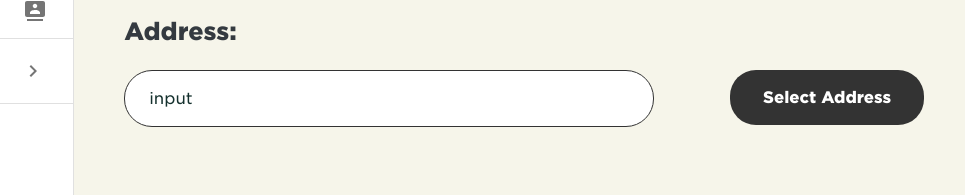
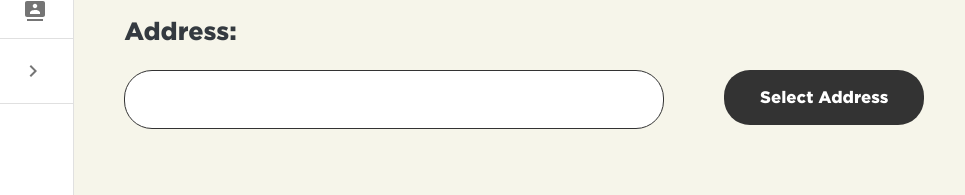
Before and after one commit to smarthare/address-book, a React (Create React App) app: page / in a window 1280 px wide. Shown: the part 120-315 px from the top of the page, without its empty margins (0-965 px from the left). Built offline with nearby package versions, Linux system fonts and the light colour scheme.

Commit message:
fix: style of custom button and input

```diff
--- a/src/components/Bequest/Button/index.tsx
+++ b/src/components/Bequest/Button/index.tsx
@@ -1,3 +1,4 @@
+import { Grid } from "@mui/material";
 import { BequestButtonProps } from "types/props";
 
 import { StyledButton } from "./style";
@@ -6,9 +7,11 @@ const BequestButton = (props: BequestButtonProps) => {
   const { children, handleOnClick, ...rest } = props;
 
   return (
-    <StyledButton onClick={handleOnClick} {...rest}>
-      {children}
-    </StyledButton>
+    <Grid item md={3} xs={12}>
+      <StyledButton onClick={handleOnClick} {...rest}>
+        {children}
+      </StyledButton>
+    </Grid>
   );
 };
 
--- a/src/components/Bequest/Button/style.ts
+++ b/src/components/Bequest/Button/style.ts
@@ -1,10 +1,11 @@
 import { ButtonBase } from "@mui/material";
-import { styled } from "@mui/material/styles";
+import { styled, Theme } from "@mui/material/styles";
 
 export const StyledButton = styled(ButtonBase, {
   shouldForwardProp: (prop) => prop !== "secondary",
 })(({ secondary }: { secondary?: any }) => ({
   height: "55px",
+  width: "100%",
   borderRadius: "26px",
   color: "#fff",
   border: "1px solid transparent",
@@ -14,6 +15,7 @@ export const StyledButton = styled(ButtonBase, {
   fontFamily: "Gotham",
   fontWeight: "bold",
   padding: "0 32px",
+  marginBottom: "16px",
 
   "&:hover": {
     transition: "all 0.3s",
--- a/src/components/Bequest/Input/index.tsx
+++ b/src/components/Bequest/Input/index.tsx
@@ -1,10 +1,16 @@
+import { Grid } from "@mui/material";
 import { BequestInputProps } from "types/props";
 
 import { StyledInput } from "./style";
 
 const BequestInput = (props: BequestInputProps) => {
   return (
-    <StyledInput value="input" />
+    <>
+      <Grid item md={8} xs={12}>
+        <StyledInput />
+      </Grid>
+      <Grid item md={1} xs={0} />
+    </>
   );
 };
 
--- a/src/components/Bequest/Input/style.ts
+++ b/src/components/Bequest/Input/style.ts
@@ -1,15 +1,16 @@
 import { styled } from "@mui/material/styles";
 
-export const StyledInput = styled("input")(() => ({
+export const StyledInput = styled("input")(({ theme }) => ({
   color: "#15312E",
-  width: "60%",
+  width: "100%",
   border: "1px solid #333",
   outline: 0,
   height: "55px",
-  padding: "0 1.5rem",
   background: "#fff",
   boxShadow: "none",
   borderRadius: "28px",
   font: "inherit",
   margin: 0,
+  textIndent: "1.5rem",
+  marginBottom: "16px",
 }));
--- a/src/components/Dialogs/AutoAddDialog/index.tsx
+++ b/src/components/Dialogs/AutoAddDialog/index.tsx
@@ -4,6 +4,7 @@ import DialogBase from "../DialogBase";
 
 import { DialogEnhanceProps } from "types/props";
 import { StyledButton } from "./style";
+import { BequestButton, BequestInput } from "components/Bequest";
 
 const AutoAddDialog = (props: DialogEnhanceProps) => {
   const { open, title, handleClose, handleOpenNext } = props;
@@ -16,7 +17,13 @@ const AutoAddDialog = (props: DialogEnhanceProps) => {
       handleOkAction={() => {}}
       handleCancelAction={() => {}}
     >
-      <Grid container display="flex" justifyContent="start">
+      <Grid container>
+        <Grid container display="flex" justifyContent="space-between">
+          <BequestInput />
+          <BequestButton handleOnClick={() => {}}>
+            Find Address
+          </BequestButton>
+        </Grid>
         <StyledButton onClick={handleOpenNext}>
           Enter address manually
         </StyledButton>
--- a/src/pages/AddressBook/index.tsx
+++ b/src/pages/AddressBook/index.tsx
@@ -1,18 +1,19 @@
 import { useState } from "react";
-import { Typography } from "@mui/material";
+import { Grid, Typography } from "@mui/material";
 
 import SelectAddressDialog from "components/Dialogs/SelectAddressDialog";
 import AutoAddDialog from "components/Dialogs/AutoAddDialog";
 import ManualAddDialog from "components/Dialogs/ManualAddDialog";
 import { BequestButton, BequestInput } from "components/Bequest";
 
-import { AddressInputWrapper, Container, InputWrapper } from "./style";
+import { AddressInputWrapper, Container } from "./style";
 
 const AddressBook = () => {
   const [openSelect, setOpenSelect] = useState<boolean>(false);
   const [openAuto, setOpenAuto] = useState<boolean>(false);
   const [openManual, setOpenManual] = useState<boolean>(false);
 
+  // handling SelectAddressDialog
   const handleOpenSelect = () => {
     setOpenSelect(true);
   };
@@ -20,6 +21,7 @@ const AddressBook = () => {
     setOpenSelect(false);
   };
 
+  // handling AutoAddAddressDialog
   const handleOpenAuto = () => {
     setOpenSelect(false);
     setOpenAuto(true);
@@ -29,6 +31,7 @@ const AddressBook = () => {
     setOpenSelect(true);
   };
 
+  // handling ManualAddAddressDialog
   const handleOpenManual = () => {
     setOpenAuto(false);
     setOpenManual(true);
@@ -56,12 +59,12 @@ const AddressBook = () => {
         >
           Address:
         </Typography>
-        <InputWrapper>
+        <Grid container>
           <BequestInput />
           <BequestButton handleOnClick={handleOpenSelect}>
             Select Address
           </BequestButton>
-        </InputWrapper>
+        </Grid>
       </AddressInputWrapper>
 
       <SelectAddressDialog
--- a/src/pages/AddressBook/style.tsx
+++ b/src/pages/AddressBook/style.tsx
@@ -9,10 +9,3 @@ export const Container = styled("div")(() => ({
 export const AddressInputWrapper = styled("div")(() => ({
   maxWidth: "800px",
 }));
-
-export const InputWrapper = styled("div")(() => ({
-  width: "100%",
-  display: "flex",
-  justifyContent: "space-between",
-  marginBottom: "24px",
-}));
```
